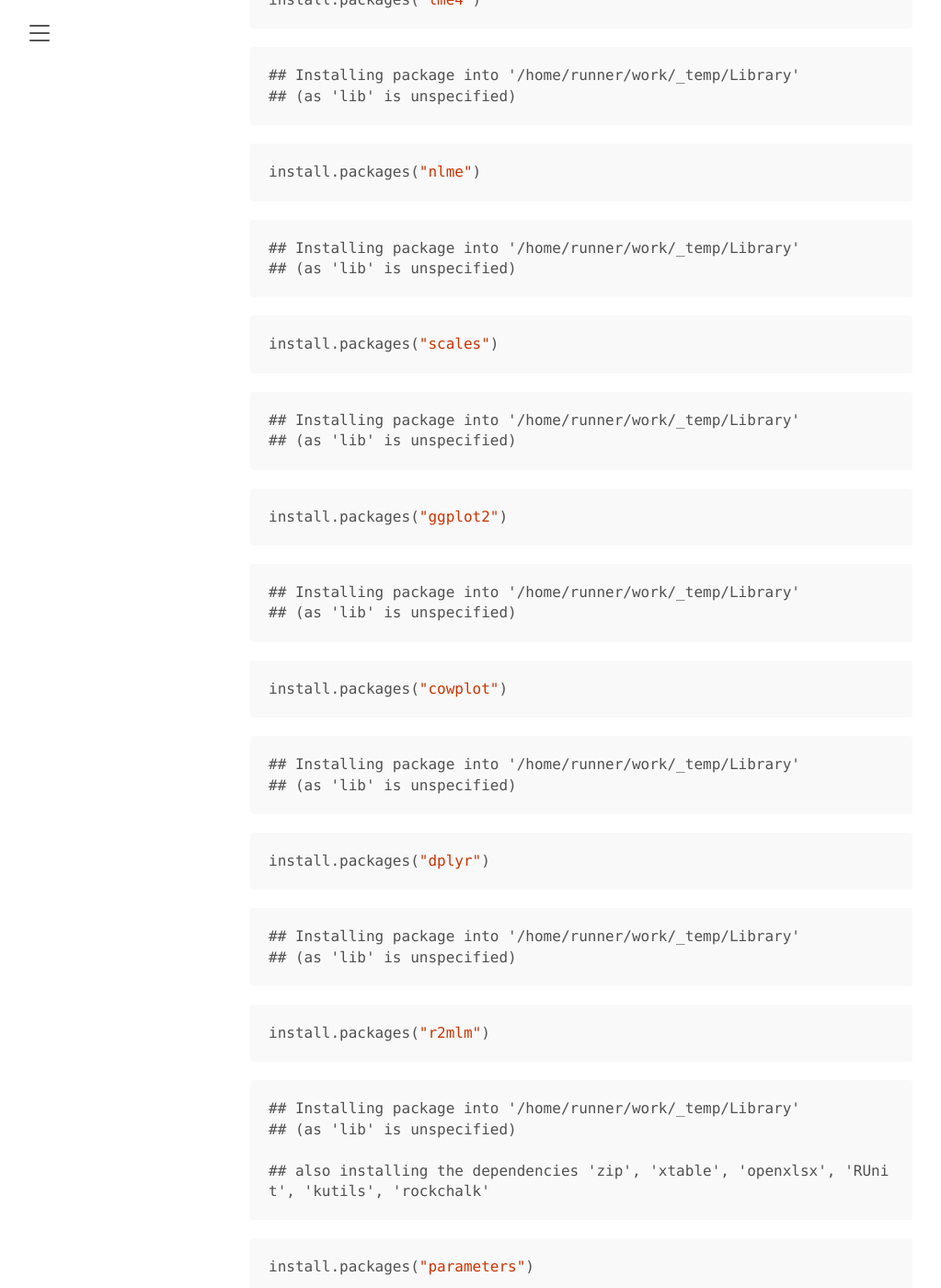
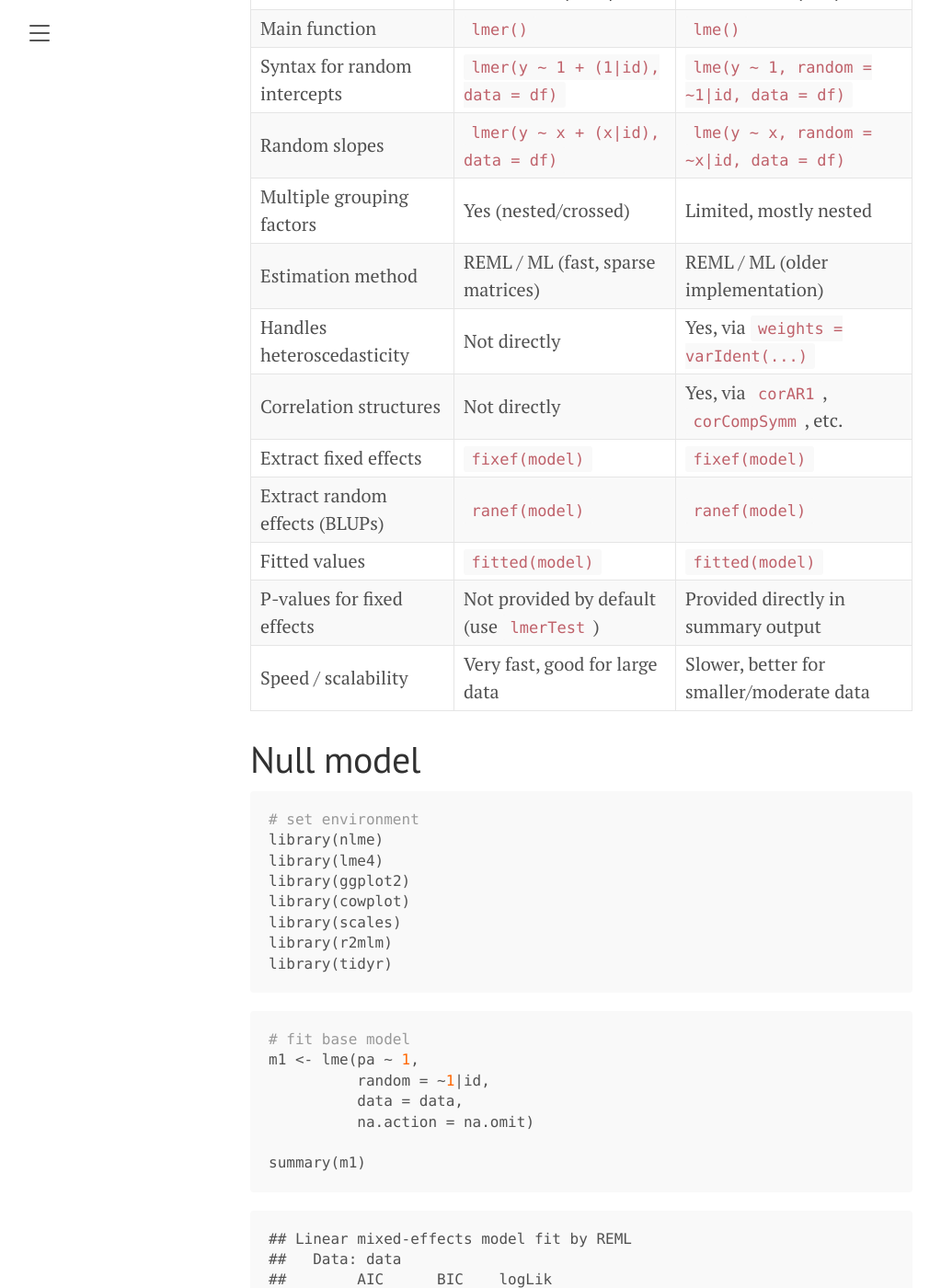
Before and after one commit to lennartseizer/ild, a Jekyll site: the page built from 4.md, in a window 1280 px wide and 1400 px high, scrolled down 300 px. Shown: the whole window at 92% size, without its empty margins (8-1031 px from the left). Built offline with Jekyll 4.4.1, drawn with Linux system fonts in a browser that asks for light colours; our own code applies the rules of GitHub Pages for plain Markdown files; some of the changed text lies outside the part shown.

Commit message:
Auto-render Rmd → md [skip ci]

````diff
--- a/4.md
+++ b/4.md
@@ -1,65 +1,5 @@
 Fitting mixed-effects models
 ================
-
-``` r
-install.packages("lme4")
-```
-
-    ## Installing package into '/home/runner/work/_temp/Library'
-    ## (as 'lib' is unspecified)
-
-``` r
-install.packages("nlme")
-```
-
-    ## Installing package into '/home/runner/work/_temp/Library'
-    ## (as 'lib' is unspecified)
-
-``` r
-install.packages("scales")
-```
-
-    ## Installing package into '/home/runner/work/_temp/Library'
-    ## (as 'lib' is unspecified)
-
-``` r
-install.packages("ggplot2")
-```
-
-    ## Installing package into '/home/runner/work/_temp/Library'
-    ## (as 'lib' is unspecified)
-
-``` r
-install.packages("cowplot")
-```
-
-    ## Installing package into '/home/runner/work/_temp/Library'
-    ## (as 'lib' is unspecified)
-
-``` r
-install.packages("dplyr")
-```
-
-    ## Installing package into '/home/runner/work/_temp/Library'
-    ## (as 'lib' is unspecified)
-
-``` r
-install.packages("r2mlm")
-```
-
-    ## Installing package into '/home/runner/work/_temp/Library'
-    ## (as 'lib' is unspecified)
-
-    ## also installing the dependencies 'zip', 'xtable', 'openxlsx', 'RUnit', 'kutils', 'rockchalk'
-
-``` r
-install.packages("parameters")
-```
-
-    ## Installing package into '/home/runner/work/_temp/Library'
-    ## (as 'lib' is unspecified)
-
-    ## also installing the dependencies 'bayestestR', 'datawizard', 'insight'
 
 | Feature / Task                 | **lme4 (lmer)**                          | **nlme (lme)**                           |
 |--------------------------------|------------------------------------------|------------------------------------------|
````
Also changed, not shown: 5.md (+1 -1 lines).
